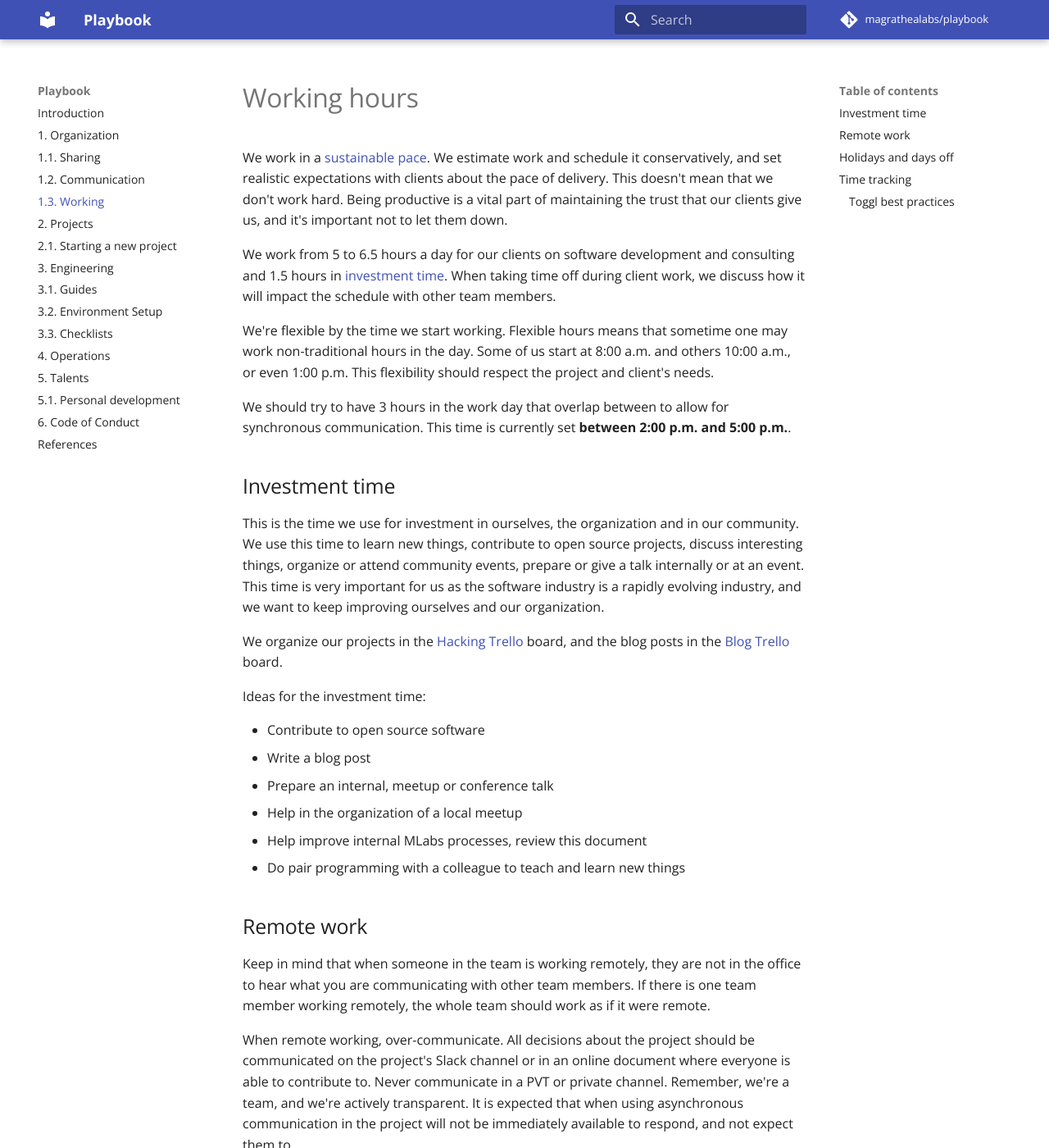
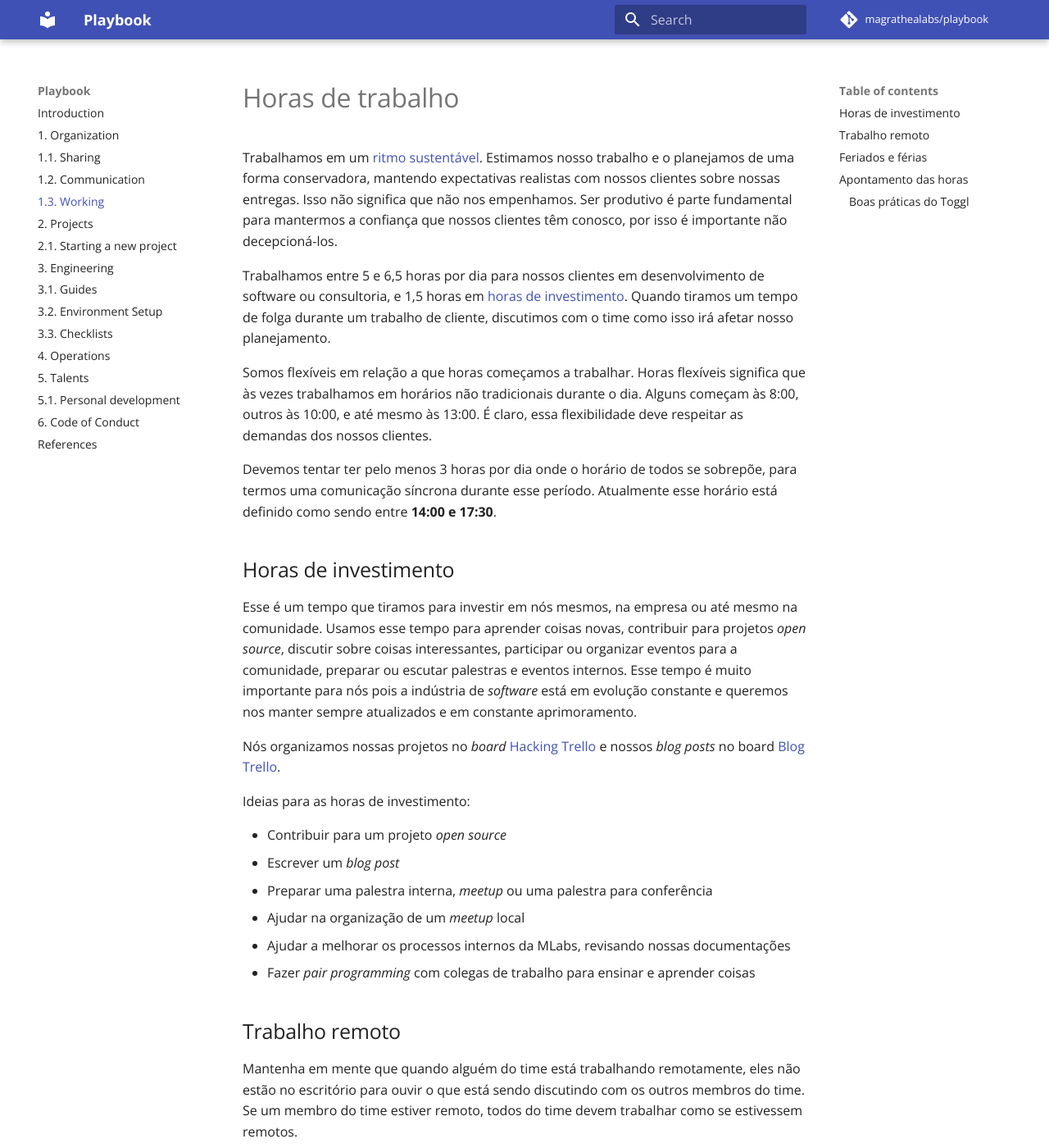
Before and after one commit to magrathealabs/playbook, an MkDocs documentation site: the page built from docs/1.3-working.md, in a window 1280 px wide and 1400 px high. Shown: the whole window at 82% size. Built offline with MkDocs 1.6.1 and Material for MkDocs 9.7.7, drawn with Linux system fonts in a browser that asks for light colours; comment, search, counter and statistics services are not loaded; some of the changed text lies outside the part shown.

Commit message:
Translate `1.3-working.md` to pt-BR (#49)

```diff
--- a/docs/1.3-working.md
+++ b/docs/1.3-working.md
@@ -1,49 +1,48 @@
-# Working hours
+# Horas de trabalho
 
-We work in a [sustainable pace](http://www.extremeprogramming.org/rules/overtime.html). We estimate work and schedule it conservatively, and set realistic expectations with clients about the pace of delivery. This doesn't mean that we don't work hard. Being productive is a vital part of maintaining the trust that our clients give us, and it's important not to let them down.
+Trabalhamos em um [ritmo sustentável](http://www.extremeprogramming.org/rules/overtime.html). Estimamos nosso trabalho e o planejamos de uma forma conservadora, mantendo expectativas realistas com nossos clientes sobre nossas entregas. Isso não significa que não nos empenhamos. Ser produtivo é parte fundamental para mantermos a confiança que nossos clientes têm conosco, por isso é importante não decepcioná-los.
 
-We work from 5 to 6.5 hours a day for our clients on software development and consulting and 1.5 hours in [investment time](https://thoughtbot.com/playbook/our-company/time). When taking time off during client work, we discuss how it will impact the schedule with other team members.
+Trabalhamos entre 5 e 6,5 horas por dia para nossos clientes em desenvolvimento de software ou consultoria, e 1,5 horas em [horas de investimento](https://thoughtbot.com/playbook/our-company/time). Quando tiramos um tempo de folga durante um trabalho de cliente, discutimos com o time como isso irá afetar nosso planejamento.
 
-We're flexible by the time we start working. Flexible hours means that sometime one may work non-traditional hours in the day. Some of us start at 8:00 a.m. and others 10:00 a.m., or even 1:00 p.m. This flexibility should respect the project and client's needs.
+Somos flexíveis em relação a que horas começamos a trabalhar. Horas flexíveis significa que às vezes trabalhamos em horários não tradicionais durante o dia. Alguns começam às 8:00, outros às 10:00, e até mesmo às 13:00. É claro, essa flexibilidade deve respeitar as demandas dos nossos clientes.
 
-We should try to have 3 hours in the work day that overlap between to allow for synchronous communication. This time is currently set **between 2:00 p.m. and 5:00 p.m.**.
+Devemos tentar ter pelo menos 3 horas por dia onde o horário de todos se sobrepõe, para termos uma comunicação síncrona durante esse período. Atualmente esse horário está definido como sendo entre **14:00 e 17:30**.
 
-## Investment time
+## Horas de investimento
 
-This is the time we use for investment in ourselves, the organization and in our community. We use this time to learn new things, contribute to open source projects, discuss interesting things, organize or attend community events, prepare or give a talk internally or at an event. This time is very important for us as the software industry is a rapidly evolving industry, and we want to keep improving ourselves and our organization.
+Esse é um tempo que tiramos para investir em nós mesmos, na empresa ou até mesmo na comunidade. Usamos esse tempo para aprender coisas novas, contribuir para projetos _open source_, discutir sobre coisas interessantes, participar ou organizar eventos para a comunidade, preparar ou escutar palestras e eventos internos. Esse tempo é muito importante para nós pois a indústria de _software_ está em evolução constante e queremos nos manter sempre atualizados e em constante aprimoramento.
 
-We organize our projects in the [Hacking Trello](https://trello.com/b/6Qg8rle1/mochileiros-hacking) board, and the blog posts in the [Blog Trello](https://trello.com/b/zdmuA1MN/mochileiros-blog) board.
+Nós organizamos nossas projetos no _board_ [Hacking Trello](https://trello.com/b/6Qg8rle1/mochileiros-hacking) e nossos _blog posts_ no board [Blog Trello](https://trello.com/b/zdmuA1MN/mochileiros-blog).
 
-Ideas for the investment time:
+Ideias para as horas de investimento:
 
-* Contribute to open source software
-* Write a blog post
-* Prepare an internal, meetup or conference talk
-* Help in the organization of a local meetup
-* Help improve internal MLabs processes, review this document
-* Do pair programming with a colleague to teach and learn new things
+* Contribuir para um projeto _open source_
+* Escrever um _blog post_
+* Preparar uma palestra interna, _meetup_ ou uma palestra para conferência
+* Ajudar na organização de um _meetup_ local
+* Ajudar a melhorar os processos internos da MLabs, revisando nossas documentações
+* Fazer _pair programming_ com colegas de trabalho para ensinar e aprender coisas
 
-## Remote work
+## Trabalho remoto
 
-Keep in mind that when someone in the team is working remotely, they are not in the office to hear what you are communicating with other team members. If there is one team member working remotely, the whole team should work as if it were remote.
+Mantenha em mente que quando alguém do time está trabalhando remotamente, eles não estão no escritório para ouvir o que está sendo discutindo com os outros membros do time. Se um membro do time estiver remoto, todos do time devem trabalhar como se estivessem remotos.
 
-When remote working, over-communicate. All decisions about the project should be communicated on the project's Slack channel or in an online document where everyone is able to contribute to. Never communicate in a PVT or private channel. Remember, we're a team, and we're actively transparent. It is expected that when using asynchronous communication in the project will not be immediately available to respond, and not expect them to.
+Quando estamos trabalhando remotamente, comunique-se o máximo que puder. Todas as decisões sobre o projeto devem ser comunicadas no canal do projeto no Slack ou estarem descritas em um documento online onde todos podem contribuir. Evite comunicar-se em canais privados ou através de mensagens diretas. Lembre-se, *somos um time* e *somos ativamente transparentes*. Quando usamos comunicação assíncrona no projeto é esperado que não tenhamos uma resposta imediata.
 
-If you aren't in the office, always keep an eye in the project's alert Slack channel to know what is happening in the project. There, you will see notifications from all the tools we currently use: Github, New Relic, Heroku, AWS, Log Entries, Sentry and Circle CI.
+Se você não está no escritório, sempre deixe ativadas as notificações do canal do projeto no Slack para saber o que está acontecendo no projeto. Assim, você receberá notificações de todas as ferramentas que usamos: _Github_, _New Relic_, _Heroku_, _AWS_, _Log Entries_, _Sentry_ and _Circle CI_.
 
-## Holidays and days off
+## Feriados e férias
 
-We usually have 14 days off in the end of the year for Christmas and New Years eve. We also take days off in the national holidays. If you want to take some days off, first, talk with your team to manage how to do this without affecting the project delivery estimation.
+Geralmente tiramos 14 dias de férias coletivas no final do ano para o Natal e Ano Novo. Também folgamos nos feriados nacionais. Caso queira tirar mais alguns dias de folga, primeiro converse com seu time para discutir como isso irá afetar o projeto e as estimativas de entrega.
 
-## Time tracking
+## Apontamento das horas
 
-!!! attention
-    This section is missing content.
+[WIP]
 
-We work and bill our customers by the hours we work. We use [Toggl](https://www.toggl.com) to keep track of our time.
+Trabalhamos e cobramos de nossos clientes pelas horas que dedicamos aos seus projetos. Usamos o [Toggl](https://www.toggl.com) para salvar nossos apontamentos.
 
-### Toggl best practices
+### Boas práticas do Toggl
 
-Do not write "code review", "pair programming", "helping others" or "meeting" in the description of a time entry, it is not very informative. Prefer to point the name of the task where you are working.
+Não descrevemos nossos apontamentos como "code _review_", "_pair programming_", "ajudando alguém" or "reunião", pois isso não é muito informativo. É melhor colocar o nome da tarefa que você está trabalhando no momento.
 
-When tracking a meeting in Toggl, select the client's "Meeting" default task and make it clear what meeting was in the description. Type "Sprint planning meeting".
+Quando apontamos uma reunião no Toggl, selecionamos o cliente com a task "Reunião" e deixamos claro na descrição qual é a reunião que estamos participando. Exemplo: "Reunião de planejamento de sprint".
```
